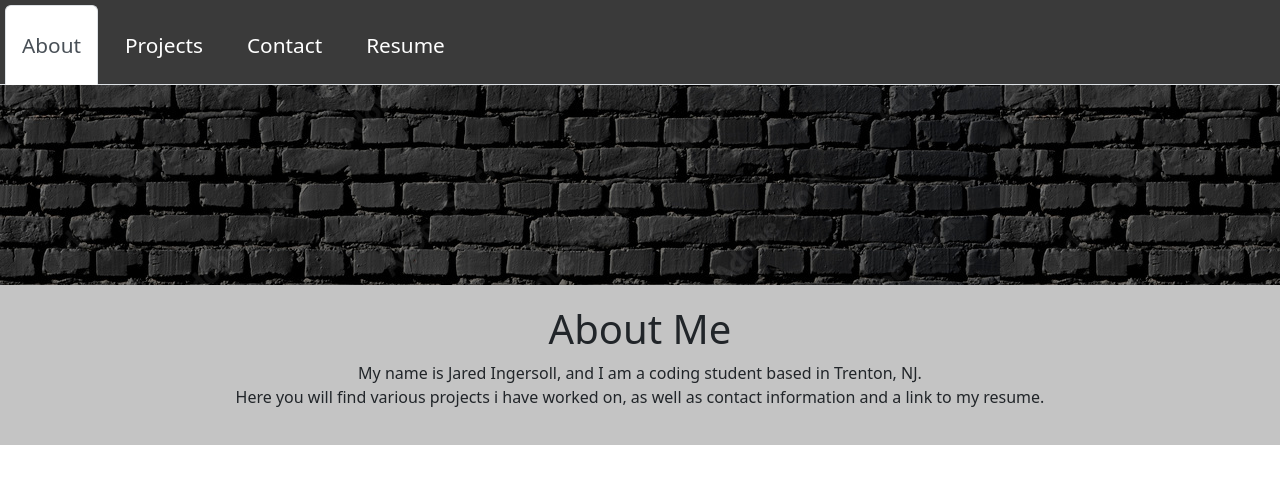
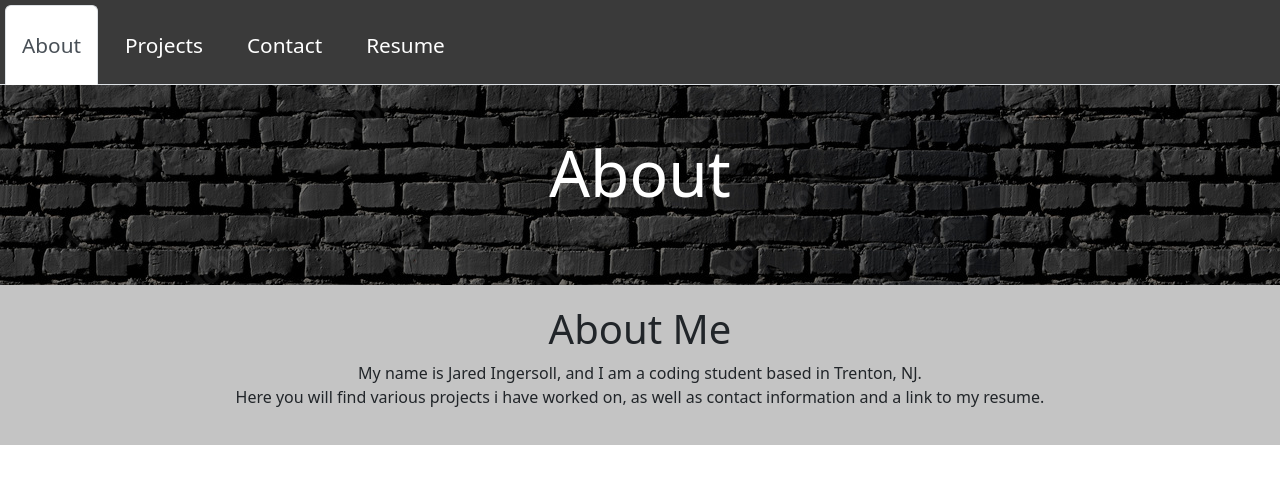
Before and after one commit to JaredIng87/react_portfolio, a React (Create React App) app: page / in a window 1280 px wide. Shown: the top 484 px of the page. Built offline with nearby package versions, Linux system fonts and the light colour scheme.

Commit message:
use props to debug header

```diff
--- a/src/components/Header.js
+++ b/src/components/Header.js
@@ -1,15 +1,7 @@
 import React from 'react';
 import '../styles/Header.css';
 
-const pages = [
-    {href: "about", pageName: "About"},
-    {href: "projects", pageName: "Projects"},
-    {href: "contact", pageName: "Contact"},
-    {href: "resume", pageName: "Resume"}
-];
-
 function Header(props) {
-
   return (
 <div>
       <header className="header">
--- a/src/components/NavTabs.js
+++ b/src/components/NavTabs.js
@@ -2,10 +2,10 @@ import React from 'react';
 import '../styles/NavTabs.css';
 
 const pages = [
-    {href: "about", pageName: "About"},
-    {href: "projects", pageName: "Projects"},
-    {href: "contact", pageName: "Contact"},
-    {href: "resume", pageName: "Resume"}
+    {href: "about", pageName: "About", header: "About Me"},
+    {href: "projects", pageName: "Projects", header: "Projects"},
+    {href: "contact", pageName: "Contact", header: "Contact Me"},
+    {href: "resume", pageName: "Resume", header: "Resume"}
 ];
 
 function NavTabs({ currentPage, handlePageChange }) {
--- a/src/components/PortfolioContainer.js
+++ b/src/components/PortfolioContainer.js
@@ -28,7 +28,7 @@ export default function PortfolioContainer() {
   return (
     <div>
       <NavTabs currentPage={currentPage} handlePageChange={handlePageChange} />
-      <Header currentPage={currentPage}/>
+      <Header header={currentPage}/>
       {renderPage()}
     </div>
   );
```
